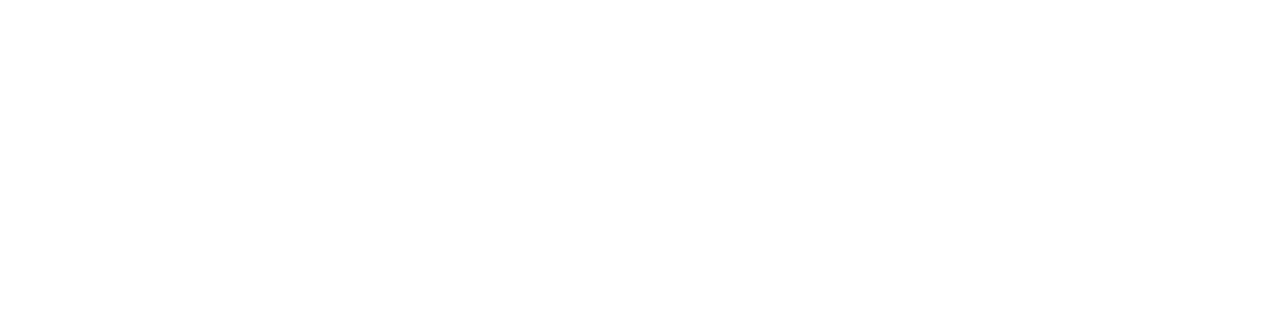
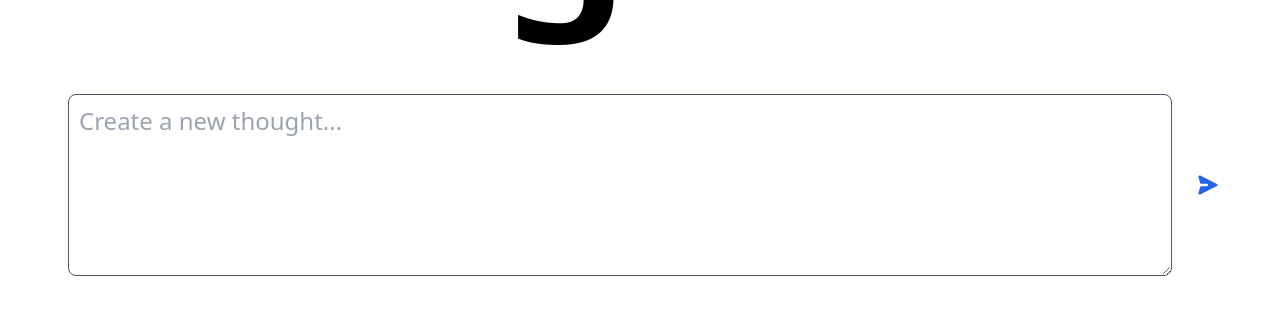
Before and after one commit to chrisgrasmussen/skeleton-fe, a React (Vite) app in the folder skeleton-fe/: page /start/new in a window 1280 px wide. Shown: the part 634-948 px from the top of the page. Built offline with nearby package versions, Linux system fonts and the light colour scheme; no server answers.

Commit message:
added more page functionality

```diff
--- a/skeleton-fe/src/App.jsx
+++ b/skeleton-fe/src/App.jsx
@@ -6,6 +6,7 @@
 import HomePage from './pages/HomePage.jsx'
 import LoginPage from './pages/LoginPage.jsx'
 import StartDetailPage from './pages/StartDetailPage.jsx'
+import CreateNewPage from './pages/CreateNewPage.jsx'
 
 import { BrowserRouter, Routes, Route, Link } from 'react-router-dom'
 import Header from './components/Header.jsx'
@@ -19,6 +20,7 @@
           <Route path="/login" element={<LoginPage />} />
           <Route path="/start" element={<PrivateRoute />} />
           <Route path="start/:id" element={<StartDetailPage />} />
+          <Route path="/start/new" element={<CreateNewPage />} />
         </Routes>
       </AuthProvider>
     </>
--- /dev/null
+++ b/skeleton-fe/src/components/CreateNewCard.jsx
@@ -0,0 +1,54 @@
+import React, { useState, useEffect } from 'react'
+
+const CreateNewCard = () => {
+    const [startText, setStartText] = useState('')
+
+    const handleChange = (event) => {
+        setStartText(event.target.value)
+        console.log(startText);
+    }
+
+    const handleSubmit = () => {
+        if (startText.trim() === '') {
+            alert('Please enter a thought');
+            return;
+        }
+
+        // Send the new start to the server
+        fetch('https://skeleton-a70q.onrender.com/api/start/', {
+            method: 'POST',
+            headers: {
+                'Content-Type': 'application/json',
+            },
+            body: JSON.stringify({ title: startText }),
+        })
+            .then(response => response.json())
+            .then(data => {
+                console.log('New start created:', data);
+                // Clear the input field
+                setStartText('');
+            })
+            .catch(error => console.error('Error:', error));
+
+    };
+
+
+    return (
+        <div>
+            <div className="px-6 py-4 flex justify-center">
+                <form onSubmit={handleSubmit} className="w-[1200px]" >
+                    <label htmlFor="chat" className="sr-only">Your message</label>
+                    <div className="flex items-center py-2 px-3">
+                        <textarea onChange={handleChange} name="completeText" rows="5" className="block mx-4 p-2.5 w-full text-2xl text-gray-700 bg-white rounded-lg border border-gray-600 focus:ring-blue-500 focus:border-blue-500  " placeholder="Create a new thought..."></textarea>
+                        <button type="submit" text="submit" className="inline-flex justify-center p-2 text-blue-600 rounded-full cursor-pointer hover:bg-blue-100">
+                            <svg className="w-6 h-6 rotate-90" fill="currentColor" viewBox="0 0 20 20" xmlns="http://www.w3.org/2000/svg"><path d="M10.894 2.553a1 1 0 00-1.788 0l-7 14a1 1 0 001.169 1.409l5-1.429A1 1 0 009 15.571V11a1 1 0 112 0v4.571a1 1 0 00.725.962l5 1.428a1 1 0 001.17-1.408l-7-14z"></path></svg>
+                        </button>
+                    </div>
+                </form>
+
+            </div>
+        </div>
+    )
+}
+
+export default CreateNewCard
--- /dev/null
+++ b/skeleton-fe/src/components/CreateNewText.jsx
@@ -0,0 +1,15 @@
+import React from 'react'
+
+const CreateNewText = () => {
+    return (
+        <div>
+
+            <div className="flex flex-col items-center">
+                <h1 className=" text-[200px] font-semibold">New Thought</h1>
+            </div>
+
+        </div>
+    )
+}
+
+export default CreateNewText
--- a/skeleton-fe/src/components/StartCreate.jsx
+++ b/skeleton-fe/src/components/StartCreate.jsx
@@ -4,10 +4,12 @@
 const StartCreate = () => {
     return (
         <div className="w-[1650px] flex justify-end pb-10">
-            <button className="flex flex-row justify-end items-center border hover:will-change-auto px-5 py-2 bg-indigo-500 hover:bg-indigo-600 rounded-2xl">
-                <h1 className="text-xl text-white pr-3">New</h1>
-                <svg className="opacity-100" width="30px" height="30px" viewBox="0 0 32 32" version="1.1" xmlns="http://www.w3.org/2000/svg" xmlns:xlink="http://www.w3.org/1999/xlink" xmlns:sketch="http://www.bohemiancoding.com/sketch/ns" fill="#000000"><g id="SVGRepo_bgCarrier" stroke-width="0"></g><g id="SVGRepo_tracerCarrier" stroke-linecap="round" stroke-linejoin="round"></g><g id="SVGRepo_iconCarrier"> <title>plus-circle</title> <desc>Created with Sketch Beta.</desc> <defs> </defs> <g id="Page-1" stroke="none" stroke-width="1" fill="none" fill-rule="evenodd" sketch:type="MSPage"> <g id="Icon-Set" sketch:type="MSLayerGroup" transform="translate(-464.000000, -1087.000000)" fill="#ffffff"> <path d="M480,1117 C472.268,1117 466,1110.73 466,1103 C466,1095.27 472.268,1089 480,1089 C487.732,1089 494,1095.27 494,1103 C494,1110.73 487.732,1117 480,1117 L480,1117 Z M480,1087 C471.163,1087 464,1094.16 464,1103 C464,1111.84 471.163,1119 480,1119 C488.837,1119 496,1111.84 496,1103 C496,1094.16 488.837,1087 480,1087 L480,1087 Z M486,1102 L481,1102 L481,1097 C481,1096.45 480.553,1096 480,1096 C479.447,1096 479,1096.45 479,1097 L479,1102 L474,1102 C473.447,1102 473,1102.45 473,1103 C473,1103.55 473.447,1104 474,1104 L479,1104 L479,1109 C479,1109.55 479.447,1110 480,1110 C480.553,1110 481,1109.55 481,1109 L481,1104 L486,1104 C486.553,1104 487,1103.55 487,1103 C487,1102.45 486.553,1102 486,1102 L486,1102 Z" id="plus-circle" sketch:type="MSShapeGroup"> </path> </g> </g> </g></svg>
-            </button>
+            <Link to="/start/new" >
+                <button className="flex flex-row justify-end items-center border hover:will-change-auto px-5 py-2 bg-indigo-500 hover:bg-indigo-600 rounded-2xl">
+                    <h1 className="text-xl text-white pr-3">New</h1>
+                    <svg className="opacity-100" width="30px" height="30px" viewBox="0 0 32 32" version="1.1" xmlns="http://www.w3.org/2000/svg" xmlnsXlink="http://www.w3.org/1999/xlink" xmlns:sketch="http://www.bohemiancoding.com/sketch/ns" fill="#000000"><g id="SVGRepo_bgCarrier" strokeWidth="0"></g><g id="SVGRepo_tracerCarrier" strokeLinecap="round" strokeLinejoin="round"></g><g id="SVGRepo_iconCarrier"> <title>plus-circle</title> <desc>Created with Sketch Beta.</desc> <defs> </defs> <g id="Page-1" stroke="none" stroke-width="1" fill="none" fill-rule="evenodd" sketch:type="MSPage"> <g id="Icon-Set" sketch:type="MSLayerGroup" transform="translate(-464.000000, -1087.000000)" fill="#ffffff"> <path d="M480,1117 C472.268,1117 466,1110.73 466,1103 C466,1095.27 472.268,1089 480,1089 C487.732,1089 494,1095.27 494,1103 C494,1110.73 487.732,1117 480,1117 L480,1117 Z M480,1087 C471.163,1087 464,1094.16 464,1103 C464,1111.84 471.163,1119 480,1119 C488.837,1119 496,1111.84 496,1103 C496,1094.16 488.837,1087 480,1087 L480,1087 Z M486,1102 L481,1102 L481,1097 C481,1096.45 480.553,1096 480,1096 C479.447,1096 479,1096.45 479,1097 L479,1102 L474,1102 C473.447,1102 473,1102.45 473,1103 C473,1103.55 473.447,1104 474,1104 L479,1104 L479,1109 C479,1109.55 479.447,1110 480,1110 C480.553,1110 481,1109.55 481,1109 L481,1104 L486,1104 C486.553,1104 487,1103.55 487,1103 C487,1102.45 486.553,1102 486,1102 L486,1102 Z" id="plus-circle" sketch:type="MSShapeGroup"> </path> </g> </g> </g></svg>
+                </button>
+            </Link>
         </div>
     )
 }
--- /dev/null
+++ b/skeleton-fe/src/components/StartDetailReply.jsx
@@ -0,0 +1,51 @@
+import React, { useState } from 'react'
+import { useNavigate } from 'react-router-dom';
+import axios from 'axios'
+
+const StartDetailReply = (props) => {
+    const navigate = useNavigate();
+    const [replyText, setReplyText] = React.useState('');
+
+    const handleChange = (event) => {
+        setReplyText(event.target.value)
+    }
+
+    const handleSubmit = (e) => {
+        event.preventDefault();
+        const data = {
+            "body": replyText,
+            "start": props.start.id,
+        };
+        console.log(data);
+
+        axios.post(`https://skeleton-a70q.onrender.com/api/start/${props.start.id}/complete/`, data).then((response) => {
+            setReplyText('Your thought has been completed');
+            navigate(`/start`)
+        })
+
+
+
+
+    };
+
+    return (
+        <div>
+            <div>
+                <div className="px-6 py-4 flex justify-center">
+                    <form onSubmit={handleSubmit} className="w-[1200px]" >
+                        <label htmlFor="chat" className="sr-only">Your message</label>
+                        <div className="flex items-center py-2 px-3">
+                            <textarea onChange={handleChange} name="completeText" rows="5" className="block mx-4 p-2.5 w-full text-2xl text-gray-700 bg-white rounded-lg border border-gray-600 focus:ring-blue-500 focus:border-blue-500  " placeholder="Complete this thought..."></textarea>
+                            <button type="submit" text="submit" className="inline-flex justify-center p-2 text-blue-600 rounded-full cursor-pointer hover:bg-blue-100">
+                                <svg className="w-6 h-6 rotate-90" fill="currentColor" viewBox="0 0 20 20" xmlns="http://www.w3.org/2000/svg"><path d="M10.894 2.553a1 1 0 00-1.788 0l-7 14a1 1 0 001.169 1.409l5-1.429A1 1 0 009 15.571V11a1 1 0 112 0v4.571a1 1 0 00.725.962l5 1.428a1 1 0 001.17-1.408l-7-14z"></path></svg>
+                            </button>
+                        </div>
+                    </form>
+
+                </div>
+            </div>
+        </div>
+    )
+}
+
+export default StartDetailReply
--- /dev/null
+++ b/skeleton-fe/src/pages/CreateNewPage.jsx
@@ -0,0 +1,16 @@
+import React from 'react'
+import NavBar from '../components/NavBar.jsx'
+import CreateNewText from '../components/CreateNewText.jsx'
+import CreateNewCard from '../components/CreateNewCard.jsx'
+
+const CreateNewPage = () => {
+    return (
+        <div>
+            <NavBar />
+            <CreateNewText />
+            <CreateNewCard />
+        </div>
+    )
+}
+
+export default CreateNewPage
--- a/skeleton-fe/src/pages/LoginPage.jsx
+++ b/skeleton-fe/src/pages/LoginPage.jsx
@@ -5,26 +5,26 @@
     let { loginUser } = useContext(AuthContext);
     return (
         <div>
-            <div class="h-screen flex">
+            <div className="h-screen flex">
 
-                <div class="flex w-1/2 bg-gradient-to-r from-cyan-500 to-blue-500 justify-around items-center">
+                <div className="flex w-1/2 bg-gradient-to-r from-cyan-500 to-blue-500 justify-around items-center">
                 </div>
-                <div class="flex w-1/2 justify-center items-center bg-white">
-                    <form onSubmit={loginUser} class="bg-white w-[600px]">
-                        <h1 class="text-gray-800 font-bold text-4xl pb-5 mb-1">Login to Eidetic</h1>
-                        <div class="flex items-center border-2 py-2 px-3 rounded-2xl mb-4">
-                            <svg xmlns="http://www.w3.org/2000/svg" class="h-5 w-5 text-gray-400" fill="none" viewBox="0 0 24 24" stroke="currentColor">
+                <div className="flex w-1/2 justify-center items-center bg-white">
+                    <form onSubmit={loginUser} className="bg-white w-[600px]">
+                        <h1 className="text-gray-800 font-bold text-4xl pb-5 mb-1">Login to Eidetic</h1>
+                        <div className="flex items-center border-2 py-2 px-3 rounded-2xl mb-4">
+                            <svg xmlns="http://www.w3.org/2000/svg" className="h-5 w-5 text-gray-400" fill="none" viewBox="0 0 24 24" stroke="currentColor">
                                 <path stroke-linecap="round" stroke-linejoin="round" stroke-width="2" d="M16 12a4 4 0 10-8 0 4 4 0 008 0zm0 0v1.5a2.5 2.5 0 005 0V12a9 9 0 10-9 9m4.5-1.206a8.959 8.959 0 01-4.5 1.207" />
                             </svg>
-                            <input class="pl-2 outline-none border-none" type="text" name="username" id="" placeholder="Username" />
+                            <input className="pl-2 outline-none border-none" type="text" name="username" id="" placeholder="Username" />
                         </div>
-                        <div class="flex items-center border-2 py-2 px-3 rounded-2xl">
-                            <svg xmlns="http://www.w3.org/2000/svg" class="h-5 w-5 text-gray-400" viewBox="0 0 20 20" fill="currentColor">
+                        <div className="flex items-center border-2 py-2 px-3 rounded-2xl">
+                            <svg xmlns="http://www.w3.org/2000/svg" className="h-5 w-5 text-gray-400" viewBox="0 0 20 20" fill="currentColor">
                                 <path fill-rule="evenodd" d="M5 9V7a5 5 0 0110 0v2a2 2 0 012 2v5a2 2 0 01-2 2H5a2 2 0 01-2-2v-5a2 2 0 012-2zm8-2v2H7V7a3 3 0 016 0z" clip-rule="evenodd" />
                             </svg>
-                            <input class="pl-2 outline-none border-none" type="password" name="password" id="" placeholder="Password" />
+                            <input className="pl-2 outline-none border-none" type="password" name="password" id="" placeholder="Password" />
                         </div>
-                        <button type="submit" class="block w-full bg-indigo-600 mt-4 py-2 rounded-2xl text-white font-semibold mb-2">Login</button>
+                        <button type="submit" className="block w-full bg-indigo-600 mt-4 py-2 rounded-2xl text-white font-semibold mb-2">Login</button>
                     </form>
                 </div>
             </div>
--- a/skeleton-fe/src/pages/StartDetailPage.jsx
+++ b/skeleton-fe/src/pages/StartDetailPage.jsx
@@ -6,6 +6,7 @@
 import StartText from '../components/StartText.jsx'
 import StartDetailText from '../components/StartDetailText.jsx'
 import StartDetailCard from '../components/StartDetailCard.jsx'
+import StartDetailReply from '../components/StartDetailReply.jsx'
 import { useParams } from 'react-router-dom'
 
 
@@ -39,6 +40,7 @@
         <>
             <NavBar />
             <StartDetailText start={data} completeData={completeData} />
+            <StartDetailReply start={data} completeData={completeData} />
             <StartDetailCard start={data} completeData={completeData} />
         </>
     )
```
